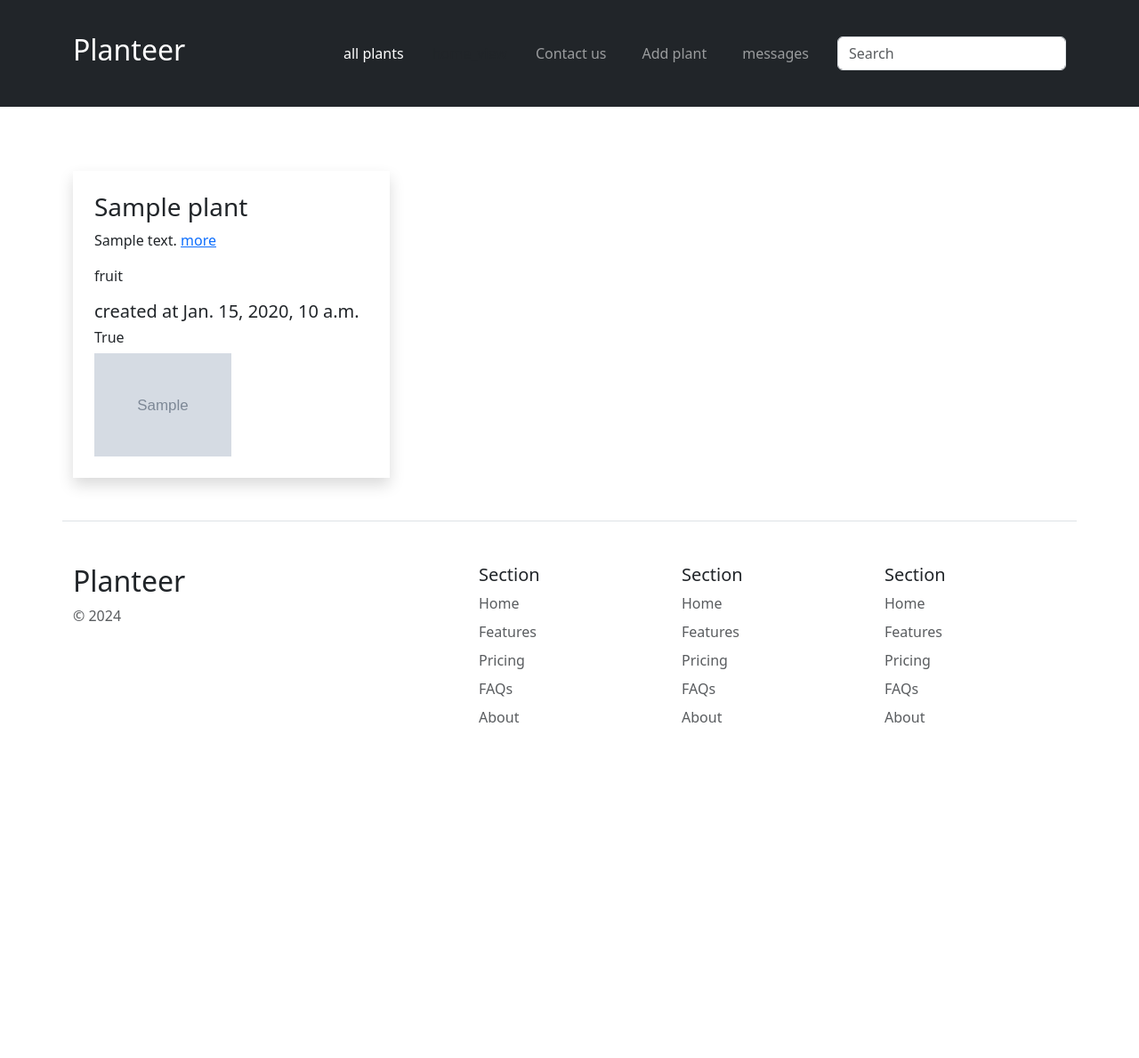
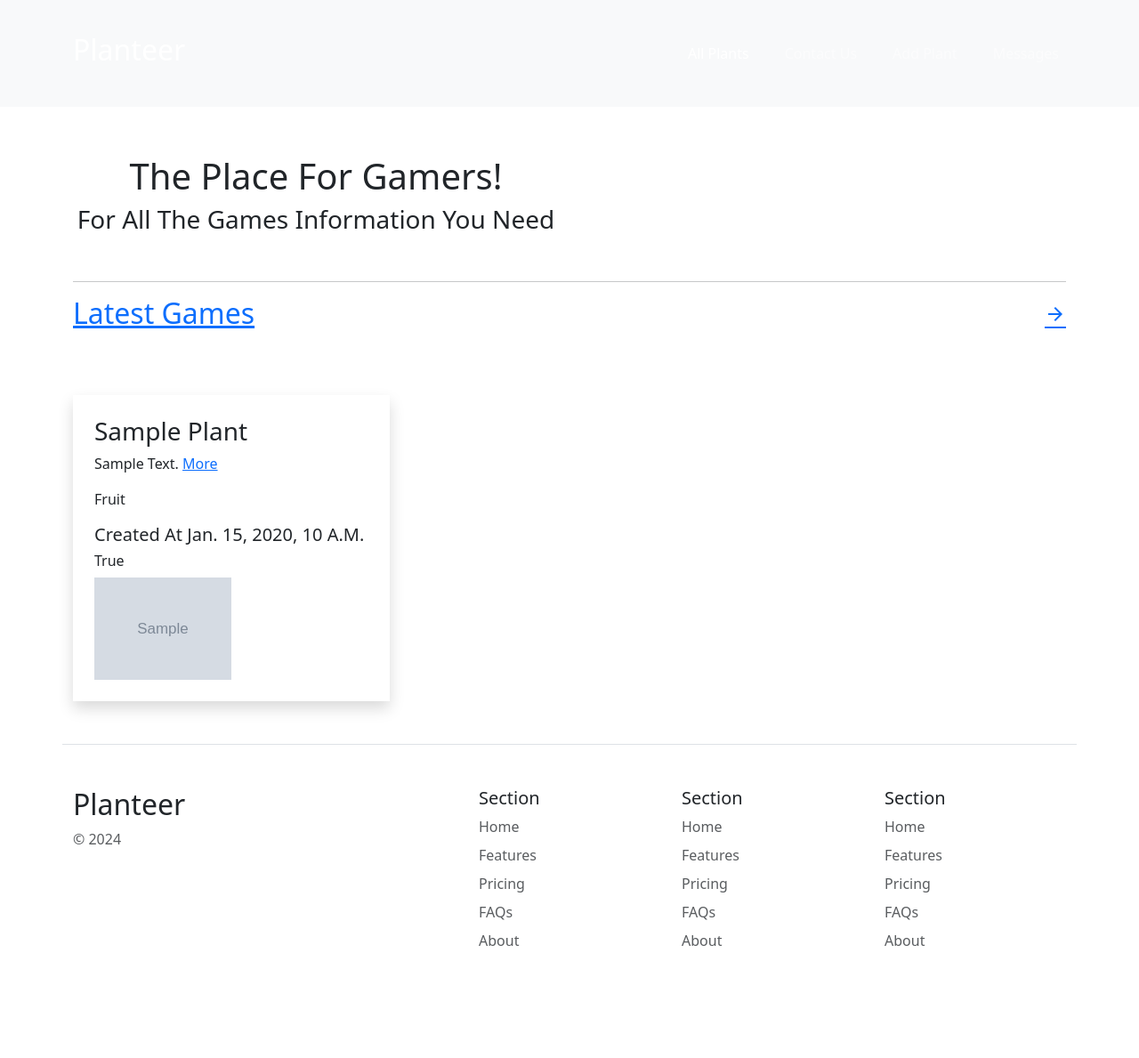
Before and after one commit to T-Python-June-24/LAB-ORM-PLANTEER-1, a Django app: page / in a window 1280 px wide. Shown: the whole page at 89% size. Before the commit the page ends 812 px from the top, so only its background shows below. Run offline with Django 5.2, Linux system fonts and the light colour scheme; tables that the repository leaves empty hold one stand-in row (values such as "Sample post"); grey boxes marked "Sample" are stand-in pictures; some web fonts are replaced; grey boxes are pictures that could not be loaded.

Commit message:
finshed but need to add filtter and edit design

```diff
--- a/Planteer/main/templates/main/base.html
+++ b/Planteer/main/templates/main/base.html
@@ -16,9 +16,9 @@
 
   </style>
   </head>
-  <body>
+  <body class = "text-capitalize">
 
-    <div class="container-fluid sticky-top  bg-dark pt-4 pb-4">
+    <div class="container-fluid sticky-top  bg-light pt-4 pb-4">
     <nav class="navbar navbar-expand-lg navbar-dark top-nav" aria-label="Eighth navbar example">
       <div class="container">
         <a class="navbar-brand" href="/"><h2 class="top-logo">Planteer</h2></a>
@@ -31,7 +31,7 @@
           <ul class="navbar-nav mb-2 mb-lg-0 d-flex gap-4 align-items-center">
             <li class="nav-item">
               <a class="nav-link active" aria-current="page" href="{% url 'plants:all_view' %}">all plants</a>
-            </li>home_view
+            </li>
             <li class="nav-item">
               <a class="nav-link" href="{% url 'contact:contact_view' %}">Contact us </a>
             </li>
@@ -41,12 +41,7 @@
             <li class="nav-item">
               <a class="nav-link" href="{% url 'contact:message_view' %}" >messages</a>
             </li>
-
-            <form role="search">
-              <input class="form-control" type="search" placeholder="Search" aria-label="Search">
-            </form>
           </ul>
-
         </div>
       </div>
     </nav>
--- a/Planteer/main/templates/main/home.html
+++ b/Planteer/main/templates/main/home.html
@@ -3,6 +3,37 @@
 {% block title %} home {% endblock %}
 
 {% block content %}
+
+
+{% comment %} <form role="search">
+  <input class="form-control" type="search" placeholder="Search" aria-label="Search">
+</form> {% endcomment %}
+
+
+<div class="row   row-cols-1 row-cols-md-2  hero-row">
+  <div class="col order-2 order-md-1 ">
+    <div class="d-flex flex-column justify-content-center align-items-center h-100">
+      <h1 class="text-center">The Place for Gamers!</h1>
+      <h3 class="text-center">For all the games information you need</h3>
+    </div>
+
+  </div>
+
+  <div class="col order-1 overflow-hidden hero h-100 p-0">
+    <!-- <img class="w-100 h-100 object-fit-cover" src="https://static0.srcdn.com/wordpress/wp-content/uploads/2023/11/greatest-movies-of-all-time.jpg" /> -->
+    <div class="vid-container">
+      <video class="h-100" src="/static/videos/backvid.mp4" muted autoplay loop></video>
+    </div>
+  </div>
+</div>
+
+<hr />
+<a href="{% url 'plants:all_view' %}">
+  <div class="d-flex align-items-center justify-content-between ">
+    <h2 class="m-0 p-0">Latest Games</h2>
+    <span class="material-symbols-outlined text-fxl">arrow_forward</span>
+  </div>
+</a>
 
 <div class="row mt-5 row-cols-1 row-cols-md-3 g-4">
 
@@ -12,7 +43,7 @@
       <h3>{{plant.name}}</h3>
       <p>{{plant.about}} <a href="{% url 'plants:detail_view' plant.id %}">more</a></p>
       <p>{{plant.category}}</p>
-      <h5>created at  {{plant.created_at}}</h5>
+      <h5>created at {{plant.created_at}}</h5>
       <h6>{{plant.is_edible}}</h6>
       <img src="{{ plant.image.url }}" class="w-50" alt="">
     </div>
--- a/Planteer/main/views.py
+++ b/Planteer/main/views.py
@@ -4,6 +4,6 @@ from plants.models import Plant
 
 def home_view(request:HttpRequest):
 
-    plants = Plant.objects.all()
+    plants = Plant.objects.all()[0:3]
 
     return render(request, 'main/home.html',{"plants":plants})
```
Also changed, not shown: Planteer/plants/templates/plants/add_plants.html (+14 -10 lines), Planteer/plants/templates/plants/all_plants.html (+49 -1 lines), Planteer/plants/views.py (+20 -1 lines), Planteer/media/images/pexels-jeshoots-com-147458-442576_28T4IcS.jpg (added), Planteer/media/images/pexels-jeshoots-com-147458-442576_6jxfSEe.jpg (added), Planteer/media/images/pexels-kerber-2708981_ACF6BpP.jpg (added), 1 other file.
